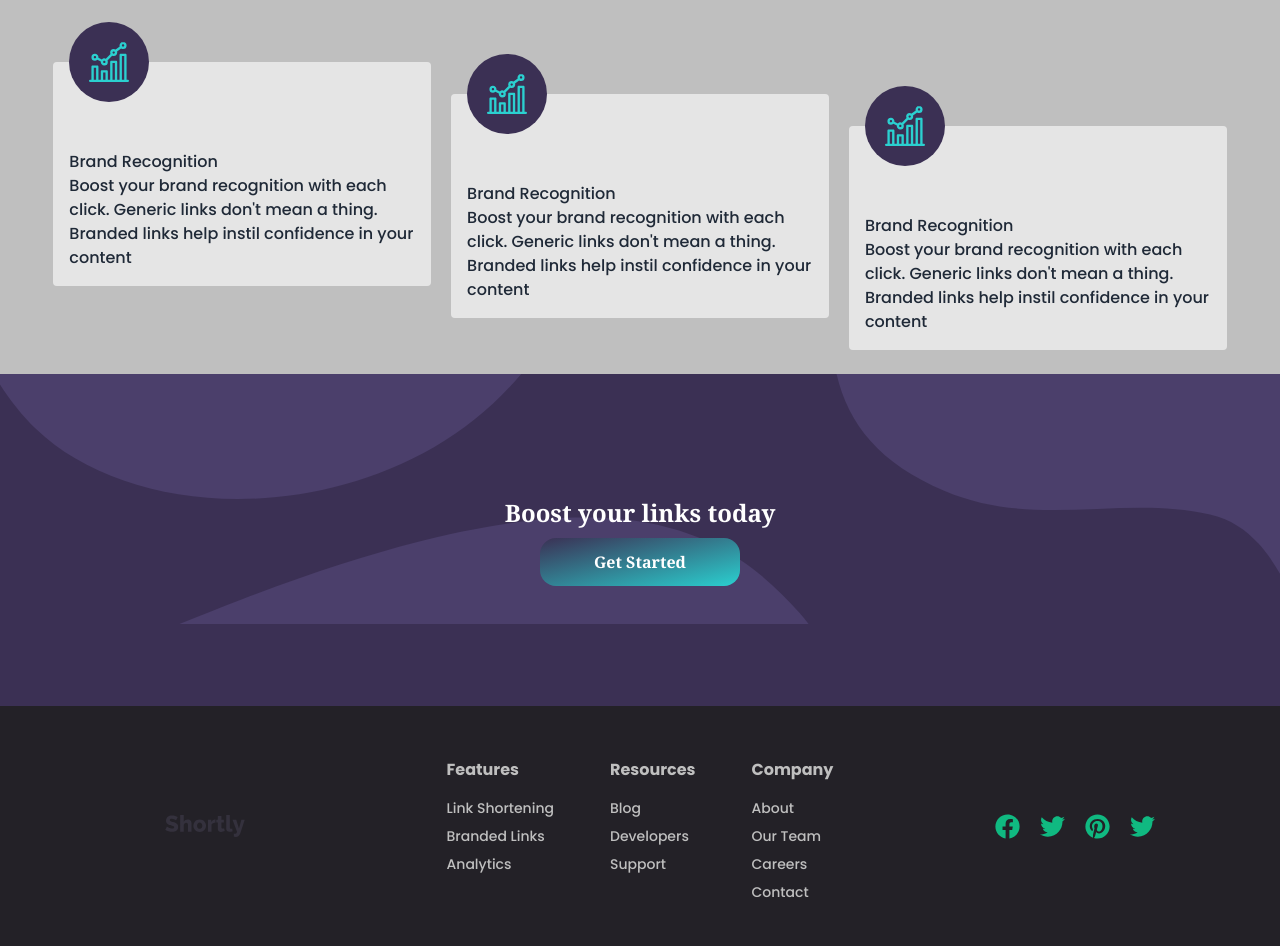
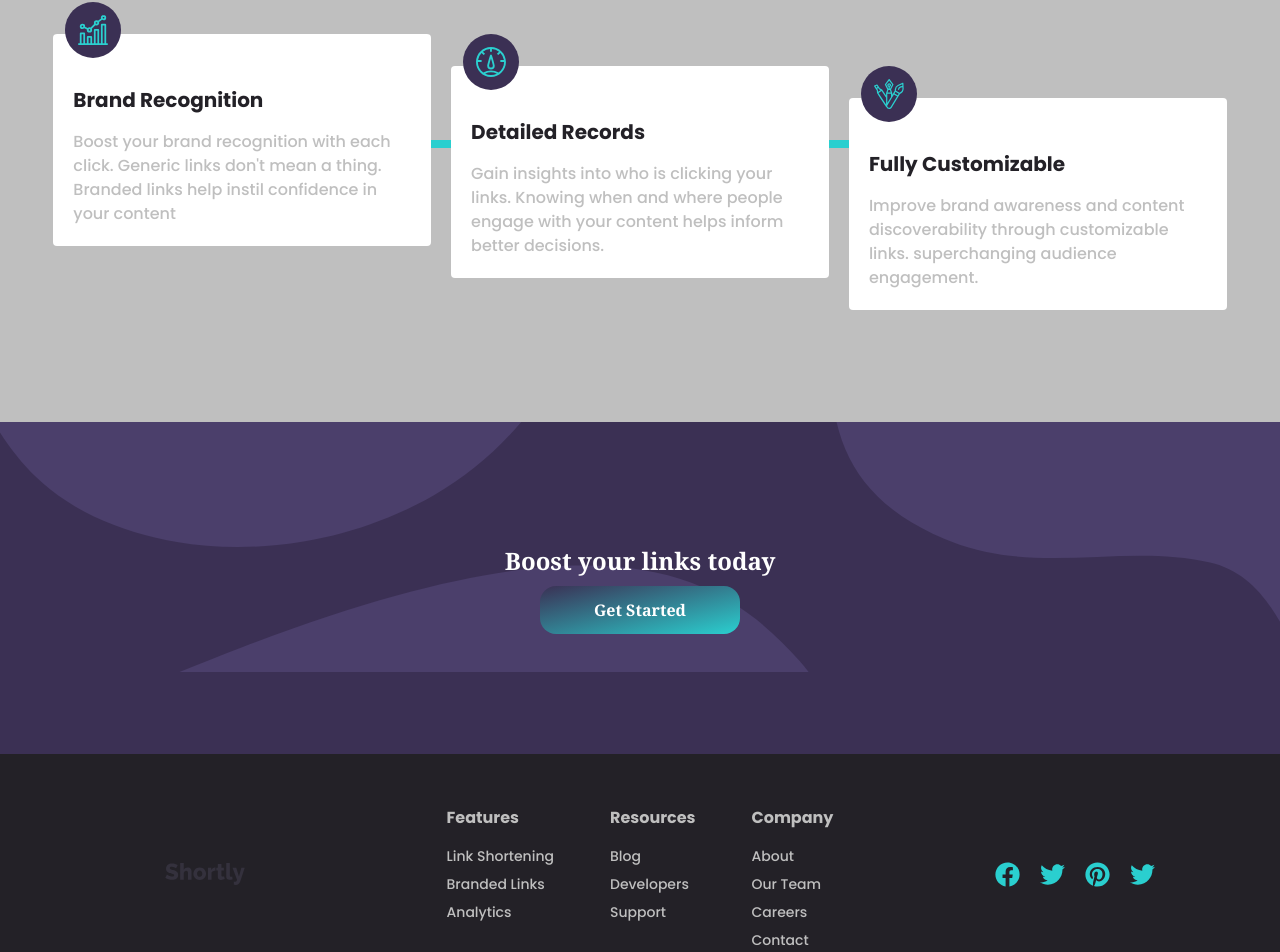
Before and after one commit to Ausranking/shortlify, a React (Vite) app: page / in a window 1280 px wide. Shown: the part 982-1934 px from the top of the page. Built offline with nearby package versions, Linux system fonts and the light colour scheme; the HTML template or start-up script is replaced by a standard one.

Commit message:
final touches

```diff
--- a/src/components/Footer.jsx
+++ b/src/components/Footer.jsx
@@ -27,11 +27,17 @@ const Footer = () => {
           </div>
         ))}
       </div>
-      <div className="flex gap-5 text-emerald-500">
-        <FaFacebook size={25} className="hover:text-cyan" />
-        <FaTwitter size={25} className="hover:text-cyan" />
-        <FaPinterest size={25} className="hover:text-cyan" />
-        <FaTwitter size={25} className="hover:text-cyan" />
+      <div className="flex gap-5 text-cyan">
+        <div>
+            <FaFacebook
+          size={25}
+          className="hover:text-dark_violet hover:scale-105"
+        />
+        </div>
+
+        <FaTwitter size={25} className="hover:text-dark_violet" />
+        <FaPinterest size={25} className="hover:text-dark_violet" />
+        <FaTwitter size={25} className="hover:text-dark_violet" />
       </div>
     </footer>
   );
--- a/src/components/Navbar.jsx
+++ b/src/components/Navbar.jsx
@@ -44,11 +44,12 @@ const Navbar = () => {
           </div>
 
           {/* mobile menu..... */}
-          <div onClick={showMobileMenu}
+          <div
+            onClick={showMobileMenu}
             className={
               nav
-                ? "absolute top-[4rem] flex-col left-0 w-full bg-cyan grid place-items-center text-center rounded-lg p-4 z-10 ease-linear duration-500"
-                : "top-10 left-0 absolute opacity-0 ease-in-out duration-500"
+                ? "absolute top-[4rem] flex-col left-0 w-full bg-cyan grid place-items-center text-center rounded-lg p-4 z-10 ease-linear transition delay-75 duration-500"
+                : "top-10 left-0 absolute hidden ease-in-out transition duration-300"
             }
           >
             <ul className=" w-full ">
--- a/src/components/Stat.jsx
+++ b/src/components/Stat.jsx
@@ -1,18 +1,19 @@
 import StatCard from "./StatCard";
-import {icon1,icon2, icon3} from '/src/assets/images'
+import { icon1, icon2, icon3 } from "/src/assets/images";
 const Stat = () => {
   return (
-    <section className=" bg-gray w-11/12 m-auto min-h-fit pt-1 pb-10">
+    <section className="w-11/12 m-auto min-h-fit pt-1 pb-10 lg:pb-32">
       <div className="text-center">
-        <h2 className="text-2xl text-darker_violet font-bold py-1">
+        <h2 className="text-2xl lg:text-3xl text-darker_violet font-bold py-1">
           Advanced Statistics
         </h2>
-        <p className="text-lg p-2 md:p-3 lg:text-2xl lg:p-5 line-clamp-2 w-11/12">
-          Track how your links are performing accross the web with our advanced
-          statistics dashboard.
+        <p className=" text-xl p-2 text-slate-600">
+          Track how your links are performing <br /> accross the web with our
+          advanced statistics dashboard.
         </p>
       </div>
-      <section className="mt-16 grid md:grid-cols-2 lg:grid-cols-3 max-sm:gap-10 gap-5">
+      <section className="relative mt-16 grid md:grid-cols-3 max-sm:gap-16 gap-5">
+        <div className="md:h-2 w-full absolute top-1/2 bg-cyan"></div>
         <div>
           <StatCard
             icon={icon1}
@@ -20,19 +21,18 @@ const Stat = () => {
             desc="Boost your brand recognition with each click. Generic links don't mean a thing. Branded links help instil confidence in your content"
           />
         </div>
-        {/* <div className="bg-cyan h-2 w-full "></div> */}
-        <div className="lg:translate-y-8">
+        <div className="md:translate-y-8 relative">
           <StatCard
-            icon={icon1}
-            title="Brand Recognition"
-            desc="Boost your brand recognition with each click. Generic links don't mean a thing. Branded links help instil confidence in your content"
+            icon={icon2}
+            title="Detailed Records"
+            desc="Gain insights into who is clicking your links. Knowing when and where people engage with your content helps inform better decisions."
           />
         </div>
-        <div className="lg:translate-y-16">
+        <div className="md:translate-y-16">
           <StatCard
-            icon={icon1}
-            title="Brand Recognition"
-            desc="Boost your brand recognition with each click. Generic links don't mean a thing. Branded links help instil confidence in your content"
+            icon={icon3}
+            title="Fully Customizable"
+            desc="Improve brand awareness and content discoverability through customizable links. superchanging audience engagement."
           />
         </div>
       </section>
--- a/src/components/StatCard.jsx
+++ b/src/components/StatCard.jsx
@@ -2,17 +2,15 @@ import React from "react";
 
 const StatCard = ({ icon, title, desc }) => {
   return (
-    <div className=" relative grid grid-flow-row rounded p-4 max-w-md m-auto bg-white/60 [&>*]:max-sm:text-center">
-      <div className="h-20 w-20 rounded-full bg-dark_violet grid place-content-center -mt-14">
-        <img
-          src={icon}
-          alt="stat icon"
-          className=" h-full w-full object-cover"
-        />
+    <div className="card">
+      <div className="logo bg-dark_violet ">
+        <img src={icon} alt="stat-_-icon" className="icon object-scale-down" />
       </div>
 
-      <h3 className="mt-12">{title}</h3>
-      <p>{desc}</p>
+      <h3 className="text-darker_violet font-bold text-xl p-2 md:mt-5">
+        {title}
+      </h3>
+      <p className="text-gray p-2">{desc}</p>
     </div>
   );
 };
--- a/src/index.css
+++ b/src/index.css
@@ -7,7 +7,7 @@
 
 @layer base {
     html {
-        @apply scroll-smooth
+        @apply scroll-smooth scroll-ml-20
     }
 
     body {
@@ -17,7 +17,6 @@
     input {
         @apply text-error font-extralight font-mono text-sm
     }
-
 
 }
 
@@ -30,4 +29,15 @@
         @apply bg-gradient-to-tr from-cyan to-dark_violet
     }
 
+    .logo {
+        @apply h-20 w-20 md:h-14 md:w-14 rounded-full grid place-content-center -mt-14 md:-mt-11 max-sm:m-auto max-sm:-translate-y-12
+    }
+
+    .icon {
+        height: 30px !important;
+    }
+    .card {
+        @apply relative grid grid-flow-row rounded p-3 max-w-md m-auto min-h-[200px] bg-white [&>*]:max-sm:text-center
+    }
+
 }
```
